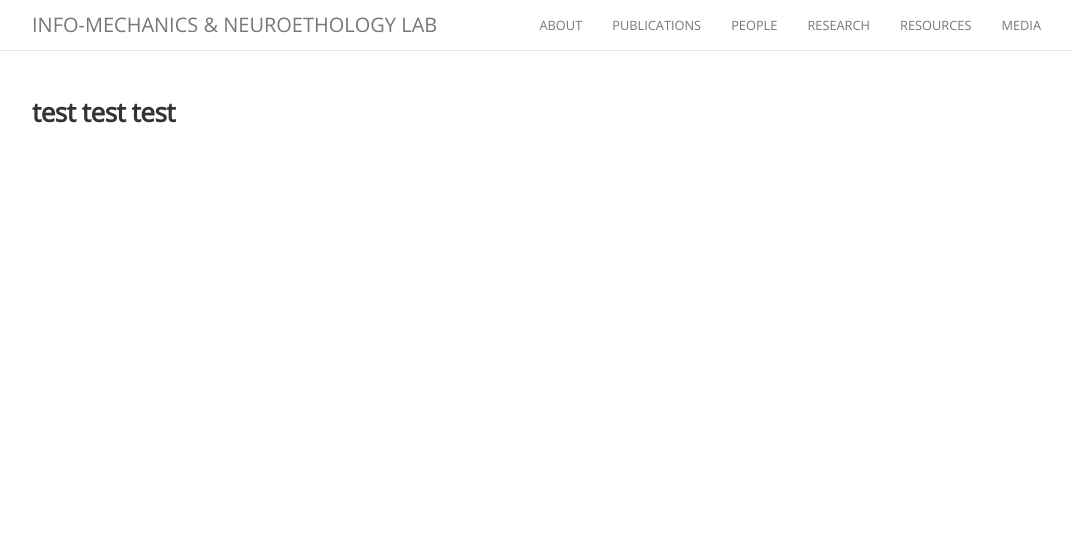
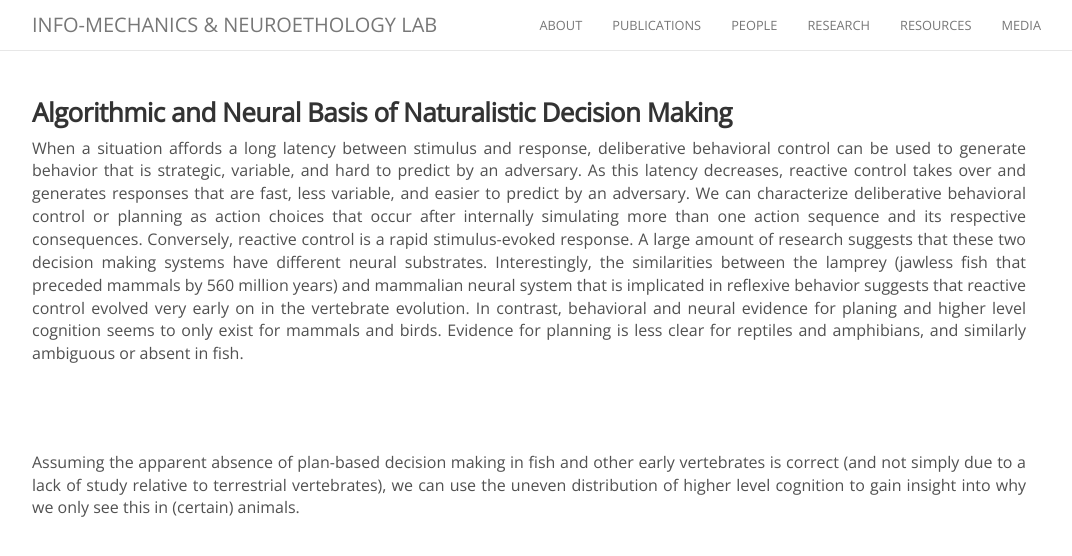
Before and after one commit to maciverlab/maciverlab.github.io, a Jekyll site: the page built from _projects/planning.md, in a window 1280 px wide. Shown: the top 556 px of the page, without its empty margins (111-1183 px from the left). Built offline with Jekyll 4.4.1, drawn with Linux system fonts in a browser that asks for light colours; nearby versions of some CDN libraries; comment, search, counter and statistics services are not loaded.

Commit message:
Update planning.md

```diff
--- a/_projects/planning.md
+++ b/_projects/planning.md
@@ -3,4 +3,21 @@ title: Algorithmic
 name: planning
 ---
 
-### test test test
+### Algorithmic and Neural Basis of Naturalistic Decision Making
+
+<p style="text-align:justify" width="100%">When a situation affords a long latency between stimulus and response,
+deliberative behavioral control can be used to generate behavior that is strategic, variable, and hard to predict by an
+adversary. As this latency decreases, reactive control takes over and generates responses that are fast, less variable, and
+easier to predict by an adversary. We can characterize deliberative behavioral control or planning as action choices that
+occur after internally simulating more than one action sequence and its respective consequences. Conversely, reactive control
+is a rapid stimulus-evoked response. A large amount of research suggests that these two decision making systems have different
+neural substrates. Interestingly, the similarities between the lamprey (jawless fish that preceded mammals by 560 million
+years) and mammalian neural system that is implicated in reflexive behavior suggests that reactive control evolved very early
+on in the vertebrate evolution. In contrast, behavioral and neural evidence for planing and higher level cognition seems to
+only exist for mammals and birds. Evidence for planning is less clear for reptiles and amphibians, and similarly ambiguous or
+absent in fish.</p>
+<br><br>
+<p style="text-align:justify" width="100%">Assuming the apparent absence of plan-based decision making in fish and other
+early vertebrates is correct (and not simply due
+to a lack of study relative to terrestrial vertebrates), we can use the uneven distribution of higher level cognition to gain
+insight into why we only see this in (certain) animals.</p>
```
